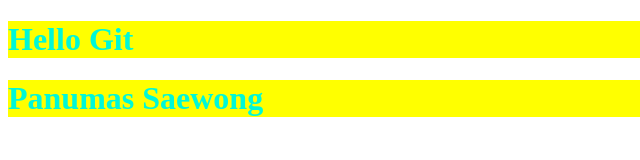
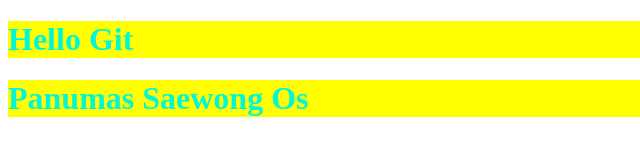
Before and after one commit to wpanumas1980/gitLearning, a plain HTML site: page index.html in a window 1280 px wide. Shown: the full height of the page, 0-640 px from the left. Drawn offline with Linux system fonts and the light colour scheme.

Commit message:
Add nick name

```diff
--- a/index.html
+++ b/index.html
@@ -13,6 +13,6 @@
 </head>
 <body>
     <h1>Hello Git</h1>
-    <h1>Panumas Saewong</h1>
+    <h1>Panumas Saewong Os</h1>
 </body>
 </html>
```
